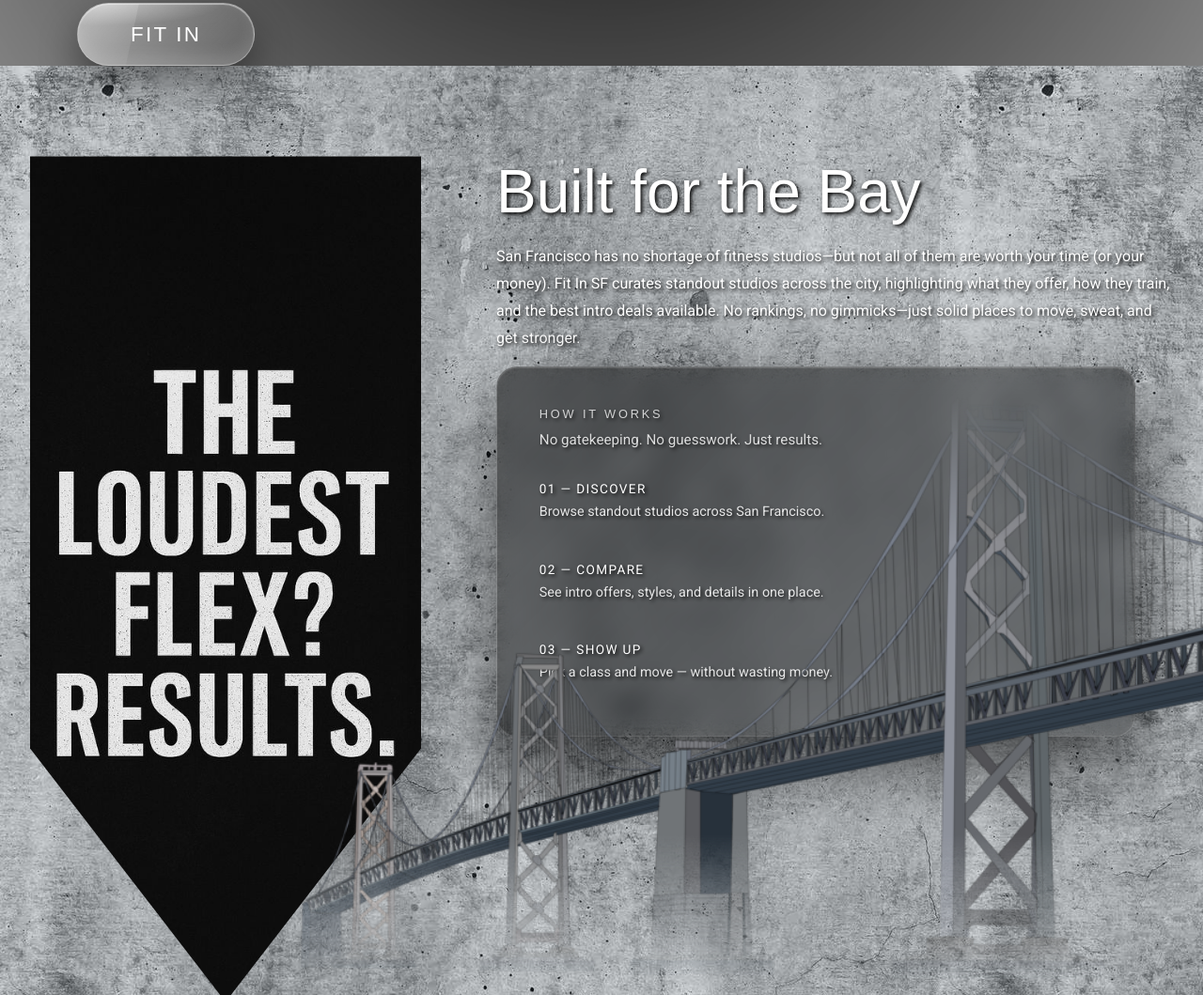
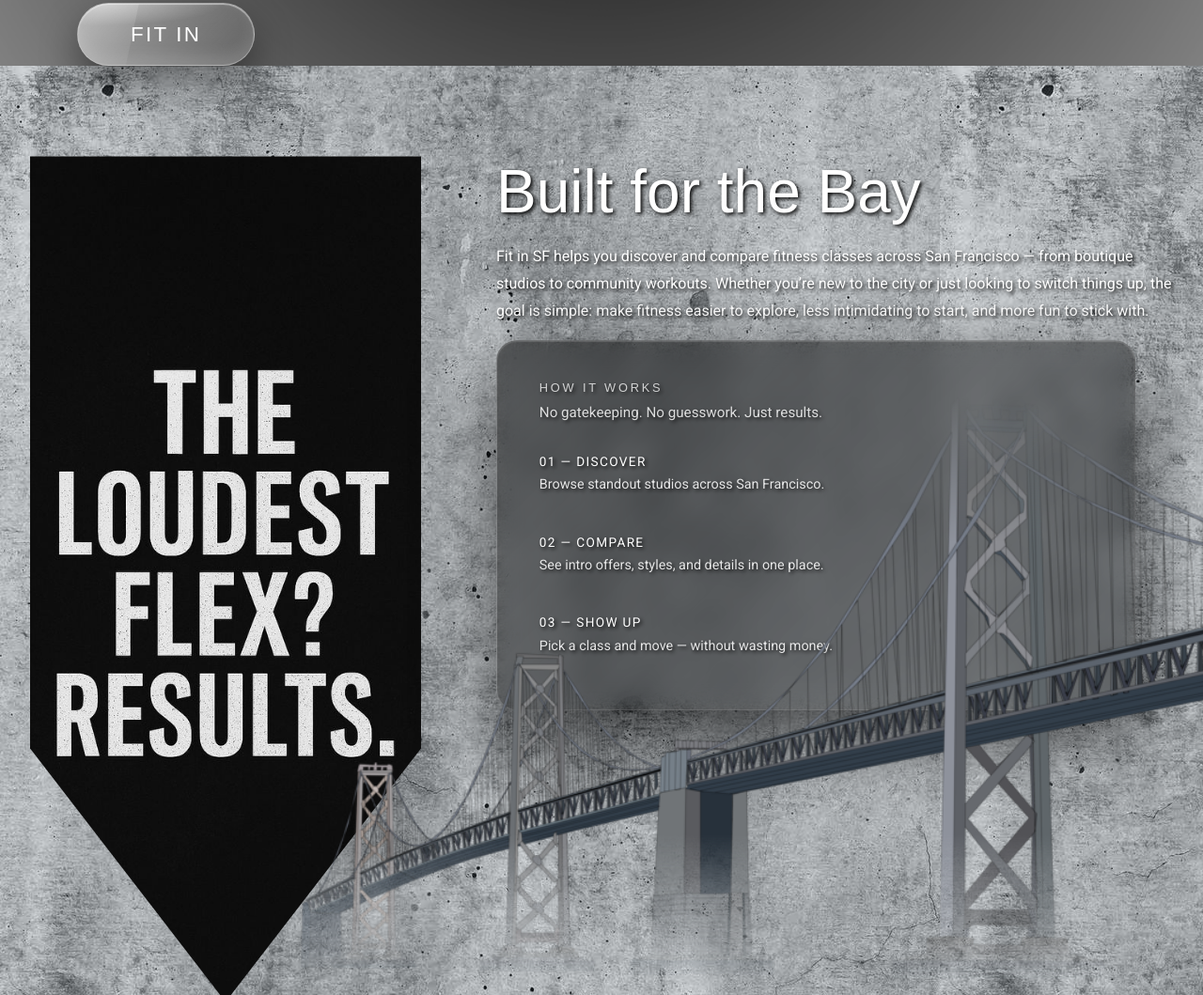
Before and after one commit to vanessacp22/fit-in, a plain HTML site: page index.html in a window 1280 px wide. Shown: the part 746-1805 px from the top of the page at 94% size. Drawn offline with nearby package versions, Linux system fonts and the light colour scheme; no server answers; a web font is replaced by a local one.

Commit message:
index updates

```diff
--- a/index.html
+++ b/index.html
@@ -67,11 +67,11 @@
       <div class="body-text">
         <h1 class="heroe">Built for the Bay</h1>
         <p class="body-p">
-          San Francisco has no shortage of fitness studios—but not all of them
-          are worth your time (or your money). Fit In SF curates standout
-          studios across the city, highlighting what they offer, how they train,
-          and the best intro deals available. No rankings, no gimmicks—just
-          solid places to move, sweat, and get stronger.
+          Fit in SF helps you discover and compare fitness classes across San
+          Francisco — from boutique studios to community workouts. Whether
+          you’re new to the city or just looking to switch things up, the goal
+          is simple: make fitness easier to explore, less intimidating to start,
+          and more fun to stick with.
         </p>
 
         <section class="how-it-works">
```
